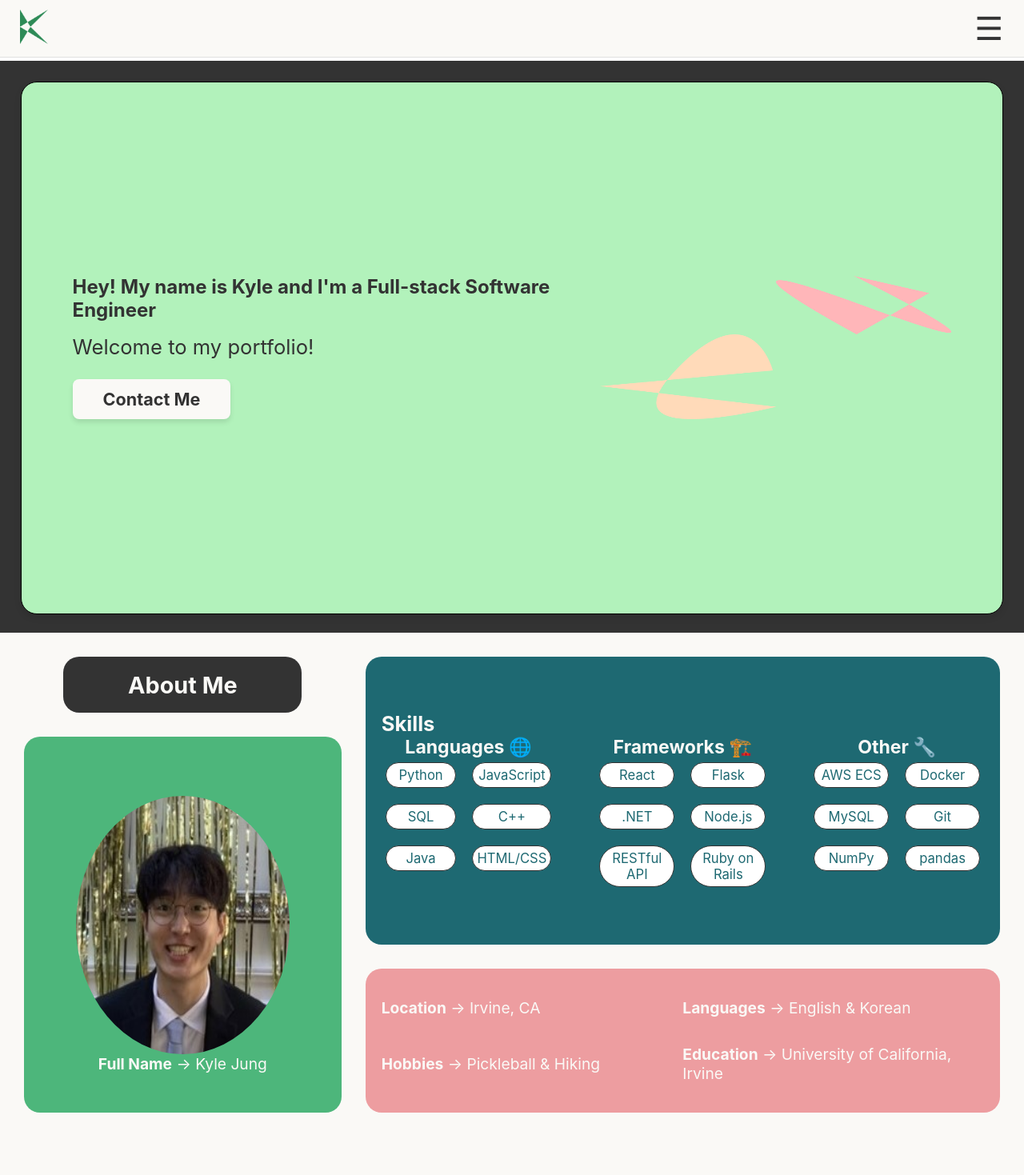
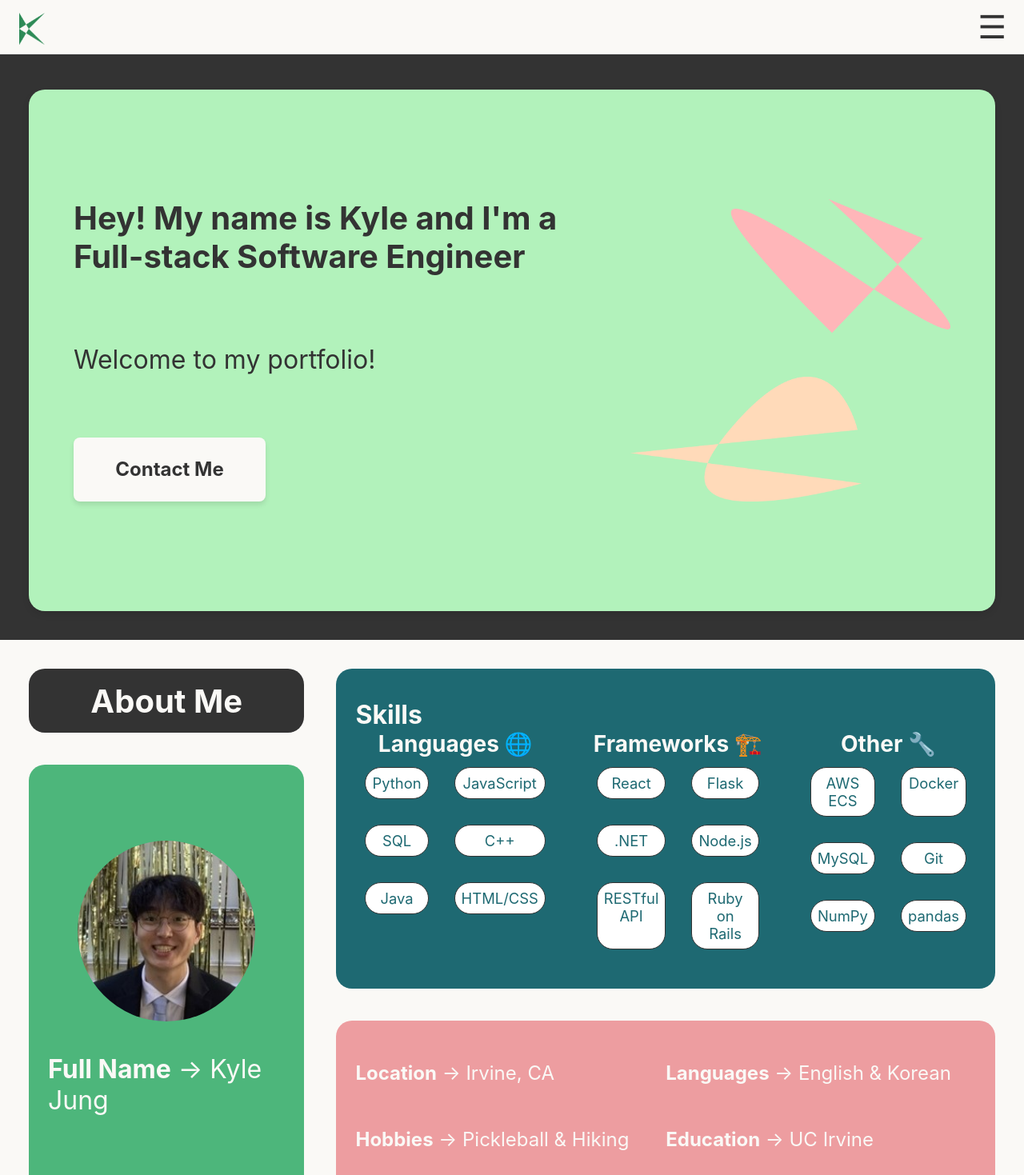
Before and after one commit to kjung4706/kjung4706.github.io, a React (Create React App) app: page / in a window 1280 px wide. Shown: the top 1469 px of the page at 80% size. Built offline with nearby package versions, Linux system fonts and the light colour scheme; the HTML template or start-up script is replaced by a standard one; a web font is replaced by a local one.

Commit message:
Update all pages for screen adaptability

```diff
--- a/src/components/About.css
+++ b/src/components/About.css
@@ -1,16 +1,16 @@
 .about-wrapper {
   background-color: #FAF9F6;
-  padding: 30px;
   display: flex;
   justify-content: center;
-  height: calc(100vh - 136px);
+  padding: 4.5vh 4.5vmin 4.5vh;
+  height: 81.8vh;
 }
 
 .about-shapes {
   display: grid;
   grid-template-columns: 1fr 2fr;
-  grid-template-rows: 70px 260px 140px;
-  gap: 30px;
+  grid-template-rows: 10vh 35vh 20vh;
+  gap: 5vmin;
 }
 
 .shape {
@@ -19,83 +19,135 @@
   justify-content: center;
   align-items: center;
   color: #FAF9F6;
-  padding: 20px;
+  padding: 3vmin;
 }
 
 .shape-black {
   background-color: #333333;
   grid-column: 1;
-  height: 30px;
-  width: 65%;
-  margin: 0 auto;
+  grid-row: 1 / span 1;
 }
 
 .shape-black h1 {
-  font-size: 2.25vw;
+  font-size: 5vmin;
+  font-weight: bold;
+}
+
+.shape-pink {
+  background-color: #ED9DA0;
+  grid-column: 2;
+  grid-row: 3 / span 2;
+  display: grid;
+  grid-template-columns: 1fr 1fr;
+  font-size: 3vmin;
+}
+
+.shape-pink b {
   font-weight: bold;
 }
 
 .shape-green {
   background-color: #4DB67B;
   grid-column: 1;
-  height: 430px;
   flex-direction: column;
-  font-size: 1.5vw;
+  font-size: 4vmin;
+  grid-row: 2 / span 3;
 }
 
 .shape-blue {
   background-color: #1E6972;
   grid-column: 2;
-  height: 320px;
+  grid-row: 1 / span 2;
 }
 
-.shape-pink {
-  background-color: #ED9DA0;
-  grid-column: 2;
-  grid-row: 3;
-  height: 100%;
-  display: grid;
-  grid-template-columns: 1fr 1fr;
-  font-size: 1.5vw;
-}
-
-.skills h2 {
-  font-size: 2vw;
+.blue h2 {
+  font-size: 4vmin;
   font-weight: bold;
 }
 
-.skills-section {
+.blue-section {
   display: grid;
   grid-template-columns: 1fr 1fr 1fr;
-  gap: 50px;
+  gap: 5vmin;
 }
 
-.skills-section h3 {
-  font-size: 1.8vw;
+.blue-section h3 {
+  font-size: 3.5vmin;
   font-weight: bold;
   text-align: center;
 }
 
-.skills-section p {
-  font-size: 1.3vw;
+.blue-section p {
+  font-size: 2.3vmin;
   background-color: white;
   color: #1E6972;
-  padding: 5px;
+  padding: 1vmin;
   border: 1px solid #333333;
-  border-radius: 30px;
+  border-radius: 20px;
   text-align: center;
-  margin: 5px;
+  margin: 1.5vmin;
 }
 
-.skills-section .column {
+.blue-section .column {
   display: grid;
   grid-template-columns: 1fr 1fr;
-  gap: 10px;
+  gap: 1vmin;
 }
 
 .profile-one {
   width: 75%;
-  height: 75%;
   border-radius: 50%;
-  margin-top: 25px;
+  margin-bottom: 5vmin;
 }
+
+@media only screen and (max-width: 1100px) {
+  .shape-black h1 {
+    font-size: 1.5vmin;
+  }
+
+  .shape-pink {
+    font-size: 1.2vmin;
+  }
+
+  .shape-green {
+    font-size: 1.2vmin;
+  }
+
+  .blue h2 {
+    font-size: 1.2vmin;
+  }
+
+  .blue-section h3 {
+    font-size: 1.3vmin;
+  }
+
+  .blue-section p {
+    font-size: 0.9vmin;
+    padding: 0.5vmin;
+    border: 0.1px solid #333333;
+    margin: 0.5vmin;
+  }
+
+  .shape {
+    padding: 1vmin;
+  }
+
+  .blue-section {
+    gap: 0.1vmin;
+  }
+
+  .blue-section .column {
+    gap: 0.1vmin;
+  }
+
+  .profile-one {
+    width: 50%;
+  }
+}
+
+
+@media only screen and (max-height: 600px) {
+  .profile-one {
+    width: 25vh;
+  }
+}
--- a/src/components/About.js
+++ b/src/components/About.js
@@ -10,12 +10,12 @@ const About = () => {
           <h1>About Me</h1>
         </div>
         <div className="shape shape-blue">
-          <div className="skills">
+          <div className="blue">
             <h2>Skills</h2>
-            <div className="skills-section">
+            <div className="blue-section">
               <div>
                 <h3>Languages 🌐</h3>
-                <div className="skills-section column">
+                <div className="blue-section column">
                   <p>Python</p>
                   <p>JavaScript</p>
                   <p>SQL</p>
@@ -26,7 +26,7 @@ const About = () => {
               </div>
               <div>
                 <h3>Frameworks 🏗️</h3>
-                <div className="skills-section column">
+                <div className="blue-section column">
                   <p>React</p>
                   <p>Flask</p>
                   <p>.NET</p>
@@ -37,7 +37,7 @@ const About = () => {
               </div>
               <div>
                 <h3>Other 🔧</h3>
-                <div className="skills-section column">
+                <div className="blue-section column">
                   <p>AWS ECS</p>
                   <p>Docker</p>
                   <p>MySQL</p>
@@ -57,7 +57,7 @@ const About = () => {
           <div><b>Location</b> → Irvine, CA</div>
           <div><b>Languages</b> → English & Korean</div>
           <div><b>Hobbies</b> → Pickleball & Hiking</div>
-          <div><b>Education</b> → University of California, Irvine</div>
+          <div><b>Education</b> → UC Irvine</div>
         </div>
       </div>
     </section>
--- a/src/components/Header.css
+++ b/src/components/Header.css
@@ -2,24 +2,25 @@
   display: flex;
   align-items: center;
   justify-content: space-between;
-  padding: 10px 20px;
+  padding: 1vh 2vmin;
   background-color: #FAF9F6;
   position: fixed;
   top: 0;
   left: 0;
   right: 0;
   z-index: 2;
-  border-bottom: 1px solid #e0e0e0;
+  border-bottom: 0.2vmin solid #e0e0e0;
 }
 
 .logo-image {
-  width: 35px;
-  margin-left: 5px;
+  position: fixed;
+  top: 2vh;
+  width: 4vh;
+  margin-left: 1vmin;
 }
 
 .menu-btn {
-  font-size: 40px;
-  padding: none;
+  font-size: 5vh;
   background: none;
   border: none;
   cursor: pointer;
@@ -33,19 +34,19 @@
 .side-nav {
   position: fixed;
   top: 0;
-  right: -250px;
-  width: 250px;
+  right: -30vmin;
+  width: 30vmin;
   height: 100%;
-  background-color: #333;
-  color: #fff;
+  background-color: #333333;
+  color: #FAF9F6;
   transition: right 0.3s ease;
   z-index: 1;
-  padding-top: 60px;
+  padding-top: 5vmin;
   display: flex;
   flex-direction: column;
   justify-content: center;
   align-items: center;
-  opacity: 50%;
+  opacity: 97%;
 }
 
 .side-nav.open {
@@ -60,15 +61,15 @@
 }
 
 .side-nav ul li {
-  margin: 30px 0;
+  margin: 4vmin 0;
   text-align: center;
 }
 
 .side-nav ul li a {
   color: #b2f2bb;
   text-decoration: none;
-  font-size: 24px;
+  font-size: 3.5vmin;
   display: block;
-  padding: 20px 0;
+  padding: 3vmin 0;
   width: 100%;
 }
--- a/src/components/Hero.css
+++ b/src/components/Hero.css
@@ -1,62 +1,62 @@
 .hero-wrapper {
   background-color: #333333;
-  padding: 2vw;
   display: flex;
   justify-content: center;
-  height: calc(100vh - 136px);
-  margin-top: 76px;
+  padding: 14vh 4.5vmin 4.5vh;
+  height: 81.5vh;
 }
 
 .hero {
+  object-fit: fill;
   background-color: #B2F2BB;
-  padding: 0 5vw;
+  padding: 0 7vmin;
   border-radius: 20px;
   position: relative;
   box-shadow: 0 4px 8px rgba(0, 0, 0, 0.1);
-  border: 1px solid black;
   display: flex;
-  justify-content: space-between;
+  justify-content: space-evenly;
   align-items: center;
-  min-height: 100%;
-  width: 90%;
-  max-width: 1400px;
-  flex-wrap: nowrap;
+  width: 100%;
+  height: 100%;
 }
 
 .hero-content {
   position: relative;
   color: #333333;
-  font-family: 'Arial', 'Helvetica', sans-serif;
   display: grid;
-  grid-template-columns: 3fr 1fr 1fr;
+  grid-template-columns: 2fr 1fr;
+  grid-template-rows: 1fr 1fr;
 }
 
 .hero h1 {
-  font-size: 3vmin;
+  font-size: 5vmin;
   font-weight: bold;
-  margin-bottom: 15px;
   line-height: 1.2;
+  grid-column: 1;
+  grid-row: 1;
 }
 
 .hero p {
-  font-size: 2vw;
-  margin-bottom: 25px;
+  margin-top: 4vmin;
+  font-size: 4vmin;
   grid-column: 1;
+  grid-row: 2;
 }
 
 .hero-button {
   background-color: #FAF9F6;
   color: #333333;
-  padding: 12px 24px;
   border: none;
   border-radius: 8px;
   cursor: pointer;
-  font-size: calc(0.6rem + 1.5vmin);
+  font-size: 3vmin;
   font-weight: bold;
   box-shadow: 0 4px 6px rgba(0, 0, 0, 0.1);
   transition: background-color 0.3s, color 0.3s;
   grid-column: 1;
-  width: 30%;
+  grid-row: 3;
+  width: 30vmin;
+  height: 10vmin
 }
 
 .hero-button:hover {
@@ -65,17 +65,25 @@
 }
 
 .art-one {
-  position: absolute;
-  width: 100%;
-  height: 100%;
-  grid-column: 3;
-  grid-row: 1 / span 1;
+  position: relative;
+  justify-self: right;
+  width: 50vmin;
+  grid-column: 2;
+  grid-row: 1 / span 3;
 }
 
-.art-two {
-  position: absolute;
-  width: 100%;
-  height: 100%;
-  grid-column: 2 / span 1;
-  grid-row: 2 / span 2;
+@media only screen and (max-width: 600px) {
+  .hero h1 {
+    font-size: 3.5vmin;
+  }
+
+  .hero p {
+    font-size: 2.5vmin;
+  }
+
+  .hero-button {
+    width: 24vmin;
+    height: 8vmin;
+    font-size: 2vmin;
+  }
 }
--- a/src/components/Hero.js
+++ b/src/components/Hero.js
@@ -1,7 +1,6 @@
 import './Hero.css';
 
-const Art1 = '/Art1.png';
-const Art2 = '/Art2.png';
+const Art = '/Art.png';
 
 const Hero = () => {
   return (
@@ -10,8 +9,7 @@ const Hero = () => {
         <div className="hero-content">
           <h1>Hey! My name is Kyle and I'm a Full-stack Software Engineer</h1>
           <p>Welcome to my portfolio!</p>
-          <img src={Art1} alt="Decorative Art 1" className="art-one" />
-          <img src={Art2} alt="Decorative Art 2" className="art-two" />
+          <img src={Art} alt="Decorative Art 1" className="art-one" />
           <button className="hero-button">Contact Me</button>
         </div>
       </section>
```
Also changed, not shown: public/Shape.png (deleted).
